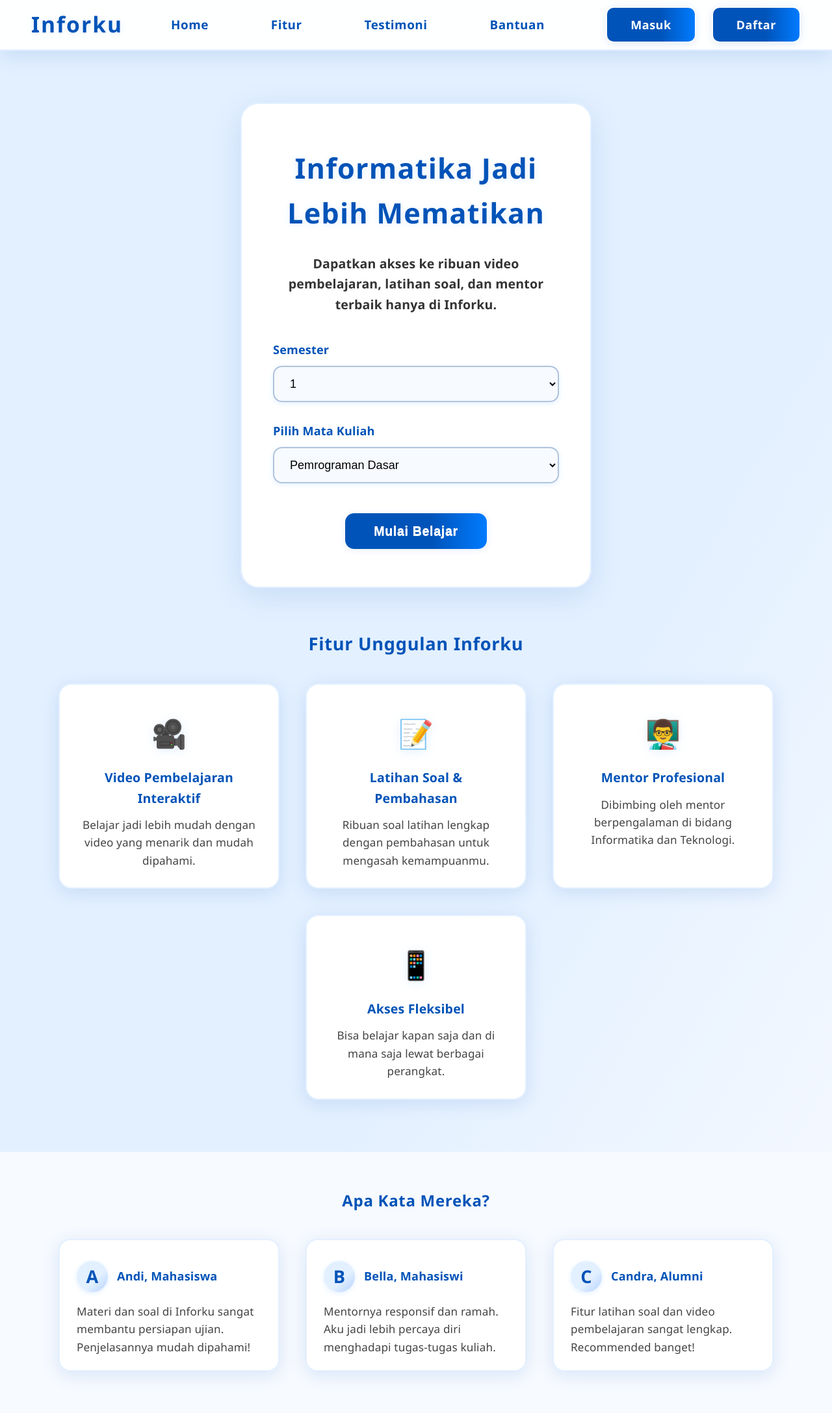
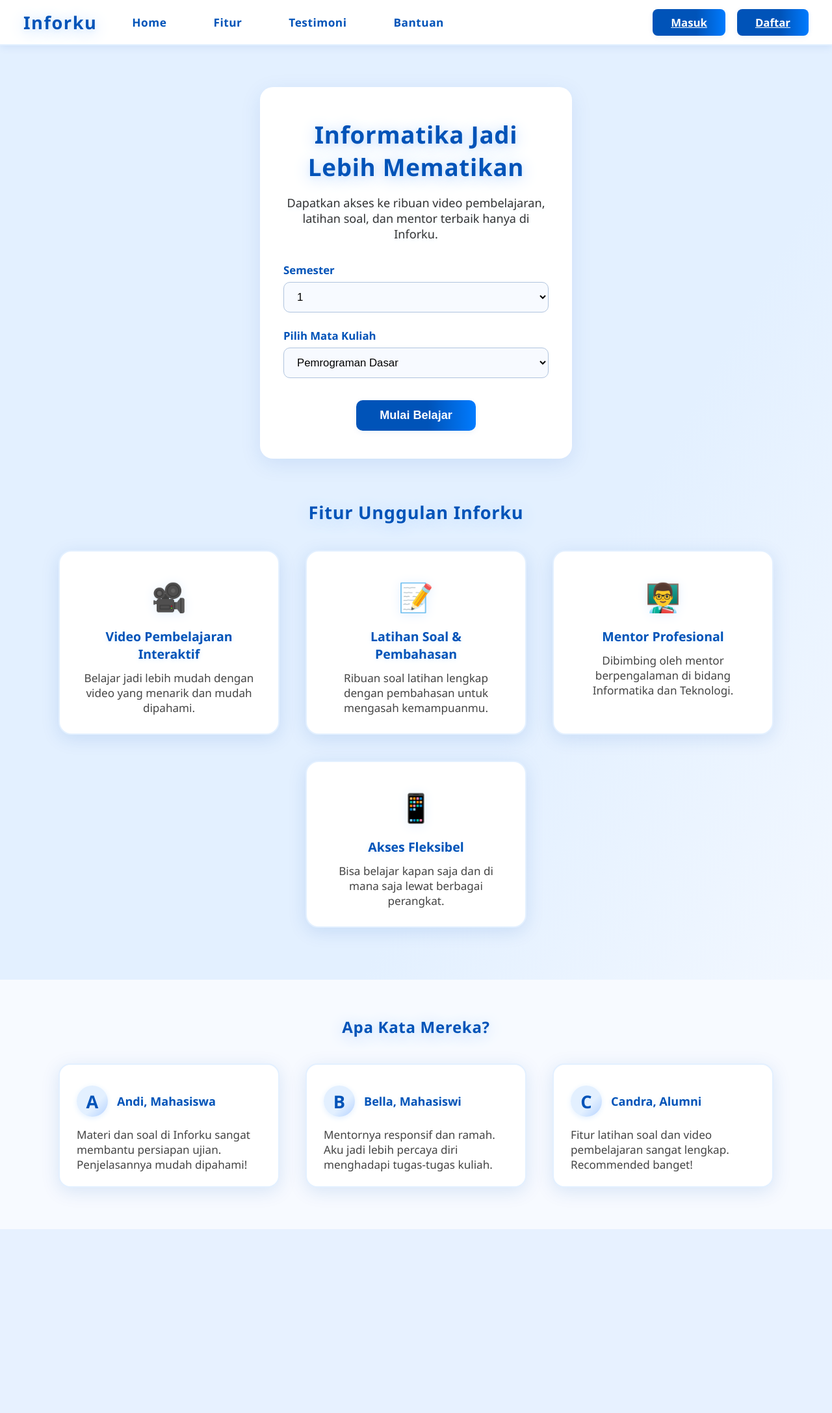
Before and after one commit to Peransss/UAS-Project--OOP-, a Flask app: page / in a window 1280 px wide. Shown: the whole page at 65% size. After the commit the page ends 1892 px from the top, so only its background shows below. Run offline with Flask 3, Linux system fonts and the light colour scheme.

Commit message:
updet css

```diff
--- a/static/styles.css
+++ b/static/styles.css
@@ -7,84 +7,57 @@
 body {
   background: linear-gradient(120deg, #e3f0ff 60%, #f7faff 100%);
   font-family: 'Segoe UI', Arial, sans-serif;
+  margin: 0;
+  padding: 0;
   min-height: 100vh;
   color: #222;
-  line-height: 1.6;
-  font-size: 1.07rem;
-  letter-spacing: 0.01em;
-  overflow-x: hidden;
 }
 
-/* NAVBAR */
+/* Navbar */
 .navbar {
-  background: rgba(255,255,255,0.95);
-  box-shadow: 0 8px 32px rgba(0,83,184,0.13);
-  padding: 0 48px;
+  background: #fff;
+  box-shadow: 0 2px 12px rgba(0,83,184,0.10);
+  padding: 0 36px;
   display: flex;
   align-items: center;
   justify-content: space-between;
-  height: 78px;
+  height: 70px;
   position: sticky;
   top: 0;
   z-index: 100;
   border-bottom: 2px solid #e3f0ff;
-  backdrop-filter: blur(6px);
-  transition: box-shadow 0.2s;
 }
 .navbar .logo {
-  font-size: 2.1rem;
+  font-size: 1.7rem;
   font-weight: 900;
   color: #0053b8;
-  letter-spacing: 2px;
+  letter-spacing: 1.5px;
   display: flex;
   align-items: center;
-  margin-right: 48px;
+  margin-right: 36px;
   transition: color 0.2s;
-  user-select: none;
-  text-shadow: 0 2px 8px #e3f0ff, 0 1px 0 #fff;
 }
 .navbar .logo:hover {
   color: #007bff;
-  text-shadow: 0 2px 16px #b3d1ff, 0 1px 0 #fff;
 }
 .navbar .nav-links {
   display: flex;
-  gap: 44px;
+  gap: 36px;
 }
 .navbar .nav-links a {
   color: #0053b8;
   text-decoration: none;
-  font-weight: 800;
-  font-size: 1.18rem;
+  font-weight: 700;
+  font-size: 1.08rem;
   letter-spacing: 0.5px;
-  padding: 12px 26px;
-  border-radius: 12px;
-  transition: color 0.2s, background 0.2s, box-shadow 0.2s, transform 0.2s;
-  position: relative;
-  background: transparent;
+  transition: color 0.2s, background 0.2s, box-shadow 0.2s;
+  padding: 8px 18px;
+  border-radius: 8px;
 }
-.navbar .nav-links a::after {
-  content: "";
-  display: block;
-  height: 3px;
-  width: 0;
-  background: linear-gradient(90deg, #0053b8 60%, #007bff 100%);
-  border-radius: 2px;
-  transition: width 0.3s;
-  position: absolute;
-  left: 20%;
-  bottom: 6px;
-}
-.navbar .nav-links a:hover,
-.navbar .nav-links a:focus {
+.navbar .nav-links a:hover {
   color: #fff;
   background: linear-gradient(90deg, #0053b8 60%, #007bff 100%);
-  box-shadow: 0 4px 24px 0 #b3d1ff;
-  transform: translateY(-2px) scale(1.07);
-}
-.navbar .nav-links a:hover::after,
-.navbar .nav-links a:focus::after {
-  width: 60%;
+  box-shadow: 0 2px 12px rgba(0,83,184,0.10);
 }
 .nav-left {
   display: flex;
@@ -96,33 +69,29 @@ body {
 }
 .auth-buttons {
   display: flex;
-  gap: 16px;
+  gap: 10px;
   align-items: center;
 }
 .navbar .login-btn {
   background: linear-gradient(90deg, #0053b8 60%, #007bff 100%);
   color: #fff;
   border: none;
-  padding: 12px 36px;
-  border-radius: 12px;
-  font-size: 1.13rem;
-  font-weight: 900;
+  padding: 9px 28px;
+  border-radius: 8px;
+  font-size: 1.05rem;
+  font-weight: 700;
   cursor: pointer;
   transition: background 0.2s, box-shadow 0.2s, transform 0.2s;
   margin-left: 8px;
-  box-shadow: 0 2px 12px rgba(0,83,184,0.11);
-  text-decoration: none;
-  letter-spacing: 0.5px;
-  border: 2px solid #fff;
+  box-shadow: 0 2px 8px rgba(0,83,184,0.07);
 }
 .navbar .login-btn:hover {
   background: linear-gradient(90deg, #007bff 60%, #0053b8 100%);
-  transform: translateY(-2px) scale(1.08);
-  box-shadow: 0 6px 28px #b3d1ff;
-  border: 2px solid #007bff;
+  transform: translateY(-2px) scale(1.04);
+  box-shadow: 0 4px 16px rgba(0,83,184,0.13);
 }
 
-/* FLASH MESSAGE */
+/* Flash message */
 .flashes {
   list-style: none;
   padding: 0;
@@ -131,208 +100,191 @@ body {
   top: 13%;
   left: 50%;
   transform: translate(-50%, -50%);
-  max-width: 340px;
+  max-width: 320px;
   z-index: 1000;
 }
 .flashes li {
-  padding: 18px 24px;
-  margin-bottom: 14px;
-  border-radius: 12px;
-  font-size: 1.13rem;
+  padding: 15px;
+  margin-bottom: 10px;
+  border-radius: 7px;
+  font-size: 1rem;
   color: #fff;
-  box-shadow: 0 2px 12px rgba(0,83,184,0.13);
+  box-shadow: 0 2px 8px rgba(0,83,184,0.13);
   animation: fadeIn 0.5s ease-in-out;
-  font-weight: 700;
-  letter-spacing: 0.5px;
-  border-left: 6px solid #fff;
 }
-.flashes li.success { background: linear-gradient(90deg, #43e97b 0%, #38f9d7 100%); border-color: #1de9b6;}
-.flashes li.error { background: linear-gradient(90deg, #f85032 0%, #e73827 100%); border-color: #d32f2f;}
-.flashes li.info { background: linear-gradient(90deg, #2196f3 0%, #6dd5ed 100%); border-color: #1976d2;}
+.flashes li.success { background-color: #4caf50; border: 1px solid #388e3c; }
+.flashes li.error { background-color: #f44336; border: 1px solid #d32f2f; }
+.flashes li.info { background-color: #2196f3; border: 1px solid #1976d2; }
 @keyframes fadeIn {
   from { opacity: 0; transform: translateY(-10px);}
   to { opacity: 1; transform: translateY(0);}
 }
 
-/* HERO SECTION */
+/* Hero Section */
 .hero-text {
-  background: rgba(255,255,255,0.98);
-  padding: 64px 48px 48px 48px;
-  border-radius: 28px;
-  box-shadow: 0 12px 48px rgba(0,83,184,0.13);
-  max-width: 540px;
-  margin: 80px auto 0 auto;
+  background: #fff;
+  padding: 48px 36px 36px 36px;
+  border-radius: 20px;
+  box-shadow: 0 8px 32px rgba(0,83,184,0.10);
+  max-width: 480px;
+  margin: 64px auto 0 auto;
   text-align: center;
   position: relative;
-  border: 2.5px solid #e3f0ff;
-  backdrop-filter: blur(2px);
-  animation: fadeIn 1s;
 }
 .hero-text h1 {
   color: #0053b8;
-  margin-bottom: 28px;
-  font-size: 2.7rem;
+  margin-bottom: 18px;
+  font-size: 2.3rem;
   font-weight: 900;
-  letter-spacing: 1.2px;
-  text-shadow: 0 2px 12px #e3f0ff;
+  letter-spacing: 0.7px;
 }
 .hero-text p {
   color: #333;
-  margin-bottom: 40px;
-  font-size: 1.22rem;
-  font-weight: 600;
+  margin-bottom: 32px;
+  font-size: 1.13rem;
+  font-weight: 500;
 }
 
-/* FORM */
+/* Form */
 .custom-form-group {
-  margin-bottom: 28px;
+  margin-bottom: 22px;
   text-align: left;
 }
 .custom-form-group label {
   display: block;
-  margin-bottom: 10px;
+  margin-bottom: 7px;
   color: #0053b8;
-  font-weight: 800;
-  font-size: 1.13rem;
+  font-weight: 700;
+  font-size: 1.05rem;
 }
 .custom-form-group select {
   width: 100%;
-  padding: 15px 20px;
-  border-radius: 14px;
-  border: 2px solid #b0c4de;
-  font-size: 1.13rem;
+  padding: 12px 16px;
+  border-radius: 10px;
+  border: 1.5px solid #b0c4de;
+  font-size: 1.05rem;
   background: #f7faff;
-  transition: border 0.2s, box-shadow 0.2s;
+  transition: border 0.2s;
   margin-bottom: 2px;
-  box-shadow: 0 2px 8px #e3f0ff;
 }
 .custom-form-group select:focus {
-  border: 2.5px solid #0053b8;
+  border: 2px solid #0053b8;
   outline: none;
-  box-shadow: 0 2px 16px #b3d1ff;
 }
 #pilihanForm button[type="submit"] {
   background: linear-gradient(90deg, #0053b8 60%, #007bff 100%);
   color: #fff;
   border: none;
-  padding: 16px 44px;
-  border-radius: 14px;
-  font-size: 1.22rem;
-  font-weight: 900;
+  padding: 13px 36px;
+  border-radius: 10px;
+  font-size: 1.13rem;
+  font-weight: 800;
   cursor: pointer;
-  margin-top: 16px;
-  margin-bottom: 10px;
-  box-shadow: 0 2px 12px rgba(0,83,184,0.09);
-  transition: background 0.2s, transform 0.2s, box-shadow 0.2s;
-  letter-spacing: 0.7px;
-  text-shadow: 0 1px 0 #fff;
+  margin-top: 10px;
+  margin-bottom: 7px;
+  box-shadow: 0 2px 8px rgba(0,83,184,0.08);
+  transition: background 0.2s, transform 0.2s;
 }
 #pilihanForm button[type="submit"]:hover {
   background: linear-gradient(90deg, #007bff 60%, #0053b8 100%);
-  transform: translateY(-2px) scale(1.06);
-  box-shadow: 0 6px 24px #b3d1ff;
+  transform: translateY(-2px) scale(1.04);
 }
 
-/* CONTAINER */
+/* Container */
 .container {
-  max-width: 1200px;
+  max-width: 1100px;
   min-height: 96vh;
   margin: 0 auto;
-  padding: 48px 36px;
-  background: rgba(255,255,255,0.98);
-  border-radius: 28px;
-  box-shadow: 0 12px 48px rgba(0, 0, 0, 0.10);
+  padding: 36px 28px;
+  background: #fff;
+  border-radius: 20px;
+  box-shadow: 0 6px 32px rgba(0, 0, 0, 0.10);
   box-sizing: border-box;
-  animation: fadeIn 1s;
 }
 
-/* MAIN TITLE */
+/* Main Title */
 #mainTitle {
-  font-size: 2.4rem;
+  font-size: 2.2rem;
   font-weight: 900;
   color: #2a3b6d;
-  margin-bottom: 28px;
-  letter-spacing: 1.5px;
+  margin-bottom: 18px;
+  letter-spacing: 1.2px;
   text-align: center;
-  text-shadow: 0 2px 12px #e3f0ff;
 }
 
-/* MATKUL BOX */
+/* Matkul Box */
 .matkul-box {
-  margin: 44px auto 36px auto;
-  padding: 38px 32px;
+  margin: 32px auto 28px auto;
+  padding: 28px 22px;
   background: #f8faff;
-  border-radius: 18px;
-  box-shadow: 0 2px 14px rgba(0, 0, 0, 0.07);
+  border-radius: 14px;
+  box-shadow: 0 2px 10px rgba(0, 0, 0, 0.04);
   text-align: left;
-  border-left: 8px solid #007bff;
-  max-width: 820px;
-  animation: fadeIn 1.2s;
+  border-left: 6px solid #007bff;
+  max-width: 700px;
 }
 #matkulTitle {
   color: #007bff;
-  font-size: 1.55rem;
-  font-weight: 900;
-  margin-bottom: 18px;
+  font-size: 1.35rem;
+  font-weight: 700;
+  margin-bottom: 12px;
 }
 
-/* MATKUL NAVIGATION */
+/* Matkul Navigation */
 .matkul-nav {
   display: flex;
   justify-content: flex-start;
-  gap: 26px;
-  margin-bottom: 16px;
-  margin-top: 18px;
+  gap: 18px;
+  margin-bottom: 10px;
+  margin-top: 12px;
 }
 .matkul-nav a {
   color: #007bff;
   text-decoration: none;
-  font-weight: 800;
-  padding: 12px 30px;
-  border-radius: 12px;
+  font-weight: 600;
+  padding: 8px 22px;
+  border-radius: 8px;
   background: #eaf3ff;
-  border: 2px solid #d0e5ff;
-  transition: background 0.2s, color 0.2s, box-shadow 0.2s, transform 0.2s;
-  box-shadow: 0 2px 8px rgba(0, 123, 255, 0.07);
-  font-size: 1.13rem;
+  border: 1.5px solid #d0e5ff;
+  transition: background 0.2s, color 0.2s, box-shadow 0.2s;
+  box-shadow: 0 2px 6px rgba(0, 123, 255, 0.04);
+  font-size: 1.05rem;
 }
 .matkul-nav a:hover,
 .matkul-nav a:focus {
   background: #007bff;
   color: #fff;
-  box-shadow: 0 4px 18px rgba(0, 123, 255, 0.13);
-  transform: translateY(-2px) scale(1.04);
+  box-shadow: 0 4px 12px rgba(0, 123, 255, 0.10);
 }
 .matkul-nav a:last-child {
   margin-left: auto;
   background: #ffefef;
   color: #d32f2f;
-  border: 2px solid #ffd6d6;
-  font-weight: 900;
+  border: 1.5px solid #ffd6d6;
+  font-weight: 700;
 }
 
-/* SECTION BOX */
+/* Section Box */
 .section-box {
-  margin: 48px 0;
-  padding: 38px 32px;
+  margin: 36px 0;
+  padding: 30px 26px;
   background: #f4f7fb;
-  border-radius: 18px;
-  box-shadow: 0 2px 12px rgba(0, 0, 0, 0.05);
+  border-radius: 14px;
+  box-shadow: 0 2px 8px rgba(0, 0, 0, 0.03);
   text-align: left;
-  max-width: 1040px;
+  max-width: 900px;
   margin-left: auto;
   margin-right: auto;
-  animation: fadeIn 1.2s;
 }
 .section-box h2 {
   margin-top: 0;
   color: #007bff;
-  font-size: 1.38rem;
-  font-weight: 900;
-  letter-spacing: 0.7px;
+  font-size: 1.25rem;
+  font-weight: 700;
+  letter-spacing: 0.5px;
 }
 
-/* MATERI & VIDEO LIST */
+/* Materi & Video List */
 .materi-list,
 .video-list {
   list-style: none;
@@ -696,46 +624,58 @@ body {
   font-weight: 500;
 }
 
-/* RESPONSIVE DESIGN */
-@media (max-width: 1200px) {
-  .container, .section-box, #komentar {
-    max-width: 98vw;
-    padding: 10px 2vw;
+/* Animasi Slide In dan Fade In */
+@keyframes slideInUp {
+  from {
+    opacity: 0;
+    transform: translateY(40px);
   }
-  .navbar {
-    padding: 0 4vw;
+  to {
+    opacity: 1;
+    transform: translateY(0);
   }
 }
+@keyframes fadeInText {
+  from { opacity: 0; }
+  to { opacity: 1; }
+}
+
+/* Efek animasi dan warna pada judul utama, subjudul, dan judul section */
+.hero-text h1,
+#mainTitle,
+.fitur-title,
+.testimoni-title {
+  animation: slideInUp 1s cubic-bezier(.23,1.01,.32,1) both;
+  color: #0053b8;
+  text-shadow: 0 4px 24px #b3d1ff, 0 2px 8px #e3f0ff;
+  /* Jika ingin efek gradasi, gunakan warna solid utama saja agar kompatibel */
+}
+
+/* Efek fade dan bayangan pada paragraf hero dan nama testimoni */
+.hero-text p,
+.fitur-card h3,
+.testimoni-card .name {
+  animation: fadeInText 1.2s 0.3s both;
+  text-shadow: 0 2px 8px #e3f0ff;
+}
+
+/* Efek animasi slide pada card dan section utama */
+.fitur-card,
+.testimoni-card,
+.section-box,
+.matkul-box {
+  animation: slideInUp 1.1s cubic-bezier(.23,1.01,.32,1) both;
+}
+
+/* Efek warna dan bayangan pada logo navbar */
+.navbar .logo {
+  color: #0053b8;
+  text-shadow: 0 4px 24px #b3d1ff, 0 2px 8px #e3f0ff;
+  animation: fadeInText 1.2s both;
+}
+
+/* RESPONSIVE DESIGN */
 @media (max-width: 900px) {
-  .navbar {
-    flex-direction: column;
-    height: auto;
-    padding: 12px 6vw;
-    gap: 10px;
-  }
-  .nav-left, .nav-right {
-    width: 100%;
-    justify-content: center;
-  }
-  .navbar .nav-links {
-    gap: 18px;
-    flex-wrap: wrap;
-    justify-content: center;
-  }
-  .container, .section-box, #komentar {
-    padding: 10px 4vw;
-  }
-  .materi-list, .video-list {
-    flex-direction: column;
-    gap: 12px;
-  }
-  .materi-item, .video-item {
-    min-width: 0;
-  }
-  .hero-text {
-    padding: 32px 8vw;
-    max-width: 98vw;
-  }
   .fitur-list, .testimoni-list {
     flex-direction: column;
     align-items: center;
```
Also changed, not shown: other parts of static/styles.css (+148 -117 lines).
